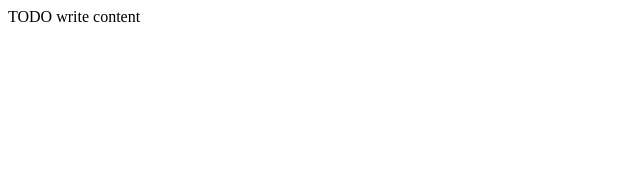
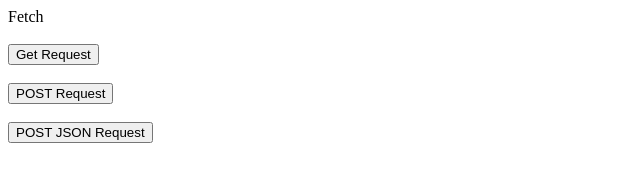
Before and after one commit to Hansana0613/Project3_Fetch, a plain HTML site: page web/index.html in a window 1280 px wide. Shown: the whole page, without its empty margins (0-640 px from the left). Drawn offline with Linux system fonts and the light colour scheme.

Commit message:
gvfdgfds

```diff
--- a/web/index.html
+++ b/web/index.html
@@ -1,8 +1,3 @@
-<!DOCTYPE html>
-<!--
-Click nbfs://nbhost/SystemFileSystem/Templates/Licenses/license-default.txt to change this license
-Click nbfs://nbhost/SystemFileSystem/Templates/JSP_Servlet/Html.html to edit this template
--->
 <html>
     <head>
         <title>TODO supply a title</title>
@@ -10,6 +5,18 @@ Click nbfs://nbhost/SystemFileSystem/Templates/JSP_Servlet/Html.html to edit thi
         <meta name="viewport" content="width=device-width, initial-scale=1.0">
     </head>
     <body>
-        <div>TODO write content</div>
+        <div>Fetch</div>
+        <br/>
+
+        <button onclick="getRequest();">Get Request</button>
+        <br/><br/>
+
+        <button>POST Request</button>
+        <br/><br/>
+
+        <button>POST JSON Request</button>
+
+        <script src="js/script.js"></script>
+
     </body>
 </html>
--- /dev/null
+++ b/web/js/script.js
@@ -0,0 +1,15 @@
+
+async function getRequest() {
+    var data = {
+        name: "Sahan"
+    };
+
+    var response = await fetch("X",
+            {
+                method: "POST",
+                body: JSON.stringify(data),
+                headers: {
+                    "Content-Type": "application/json"
+                }
+            });
+}
```
Also changed, not shown: 1 other file.
